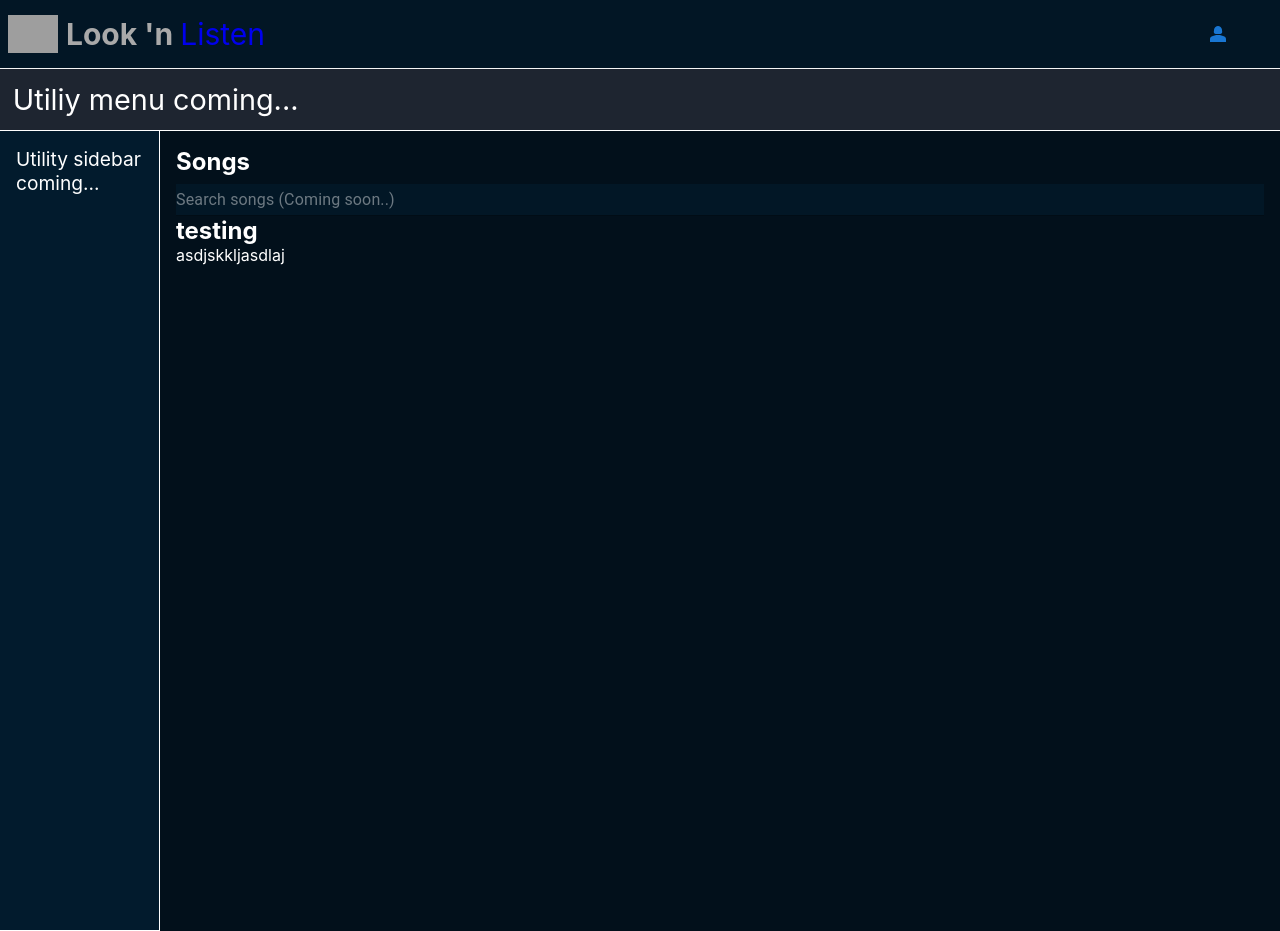
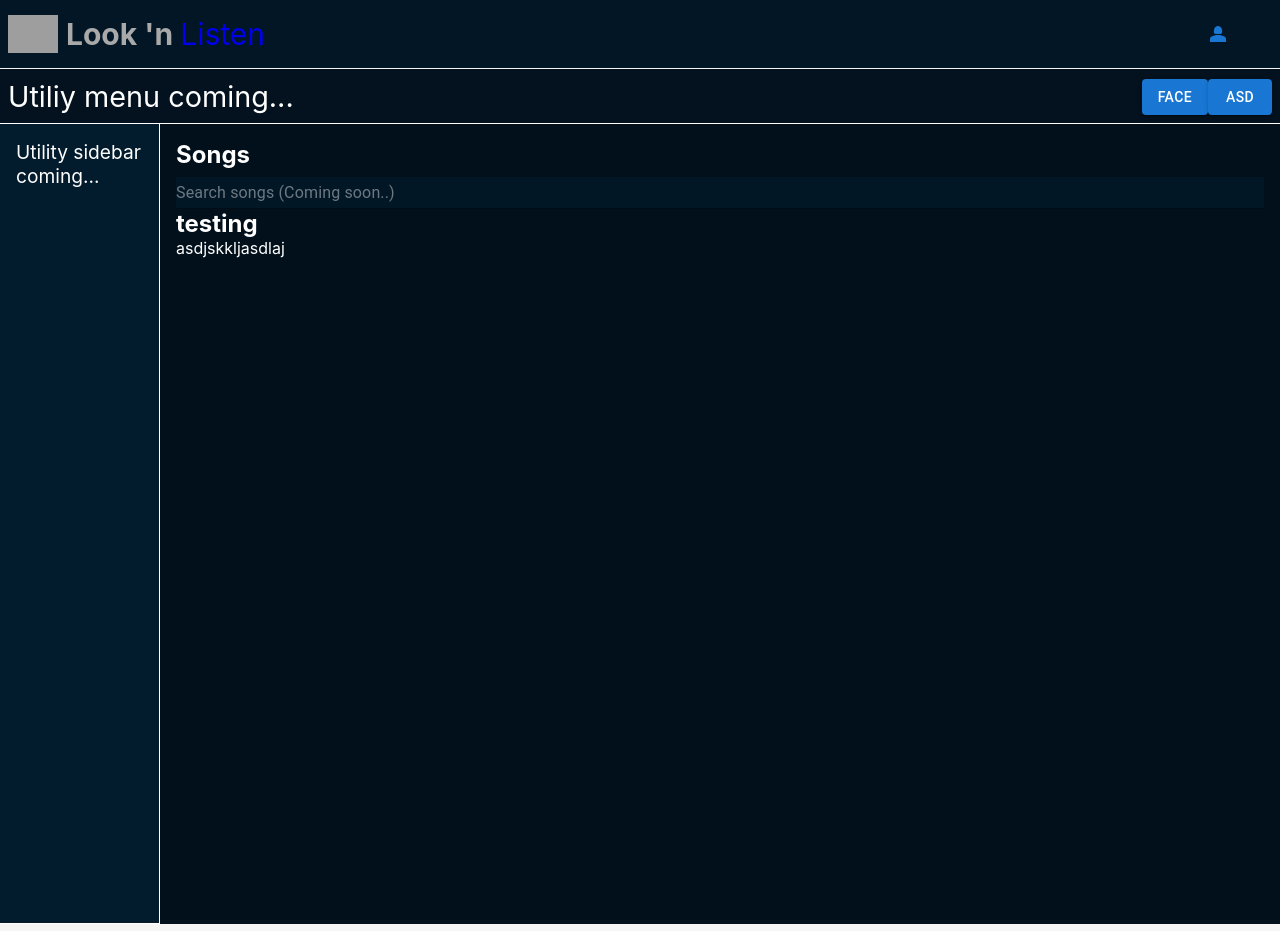
Before and after one commit to shawnjiang1019/LNL, a React (Create React App) app in the folder frontend/: page /lnl in a window 1280 px wide. Built offline with nearby package versions, Linux system fonts and the light colour scheme; grey boxes are pictures that could not be loaded.

Commit message:
dashboard design change

```diff
--- a/frontend/src/App.css
+++ b/frontend/src/App.css
@@ -44,6 +44,7 @@ html {
 .brand-name {
   display: flex;
   padding: 0.5rem;
+  border-radius: 0.5rem;
 }
 .brand-name:hover {
   background-color: lightgrey;
--- a/frontend/src/Components/LNL/LNLDashboard.tsx
+++ b/frontend/src/Components/LNL/LNLDashboard.tsx
@@ -1,19 +1,17 @@
 import styled from "styled-components";
+import Button from "@mui/material/Button";
 import Input from "@mui/material/Input";
 
 export default function LNLDashboard() {
   return (
     <div className="dashboard-page">
       <LNLHeader>
-        <div
-          style={{
-            display: "flex",
-            alignItems: "flex-end",
-            padding: ".3rem",
-            fontSize: "1.8rem",
-          }}
-        >
-          Utiliy menu coming...
+        <div>Utiliy menu coming...</div>
+        <div>
+          <Button variant="contained" href="/face">
+            Face
+          </Button>
+          <Button variant="contained">asd</Button>
         </div>
       </LNLHeader>
 
@@ -67,11 +65,15 @@ const DashboardContainer = styled.div`
 
 const LNLHeader = styled.header`
   display: flex;
+  align-items: center;
+  justify-content: space-between;
+
   padding: 0.5rem;
-  background-color: #1e2530;
+  background-color: #03121e;
   border-top: 1px solid whitesmoke;
   border-bottom: 1px solid white;
   color: white;
+  font-size: 1.8rem;
 `;
 
 // after-authorization styles
```
